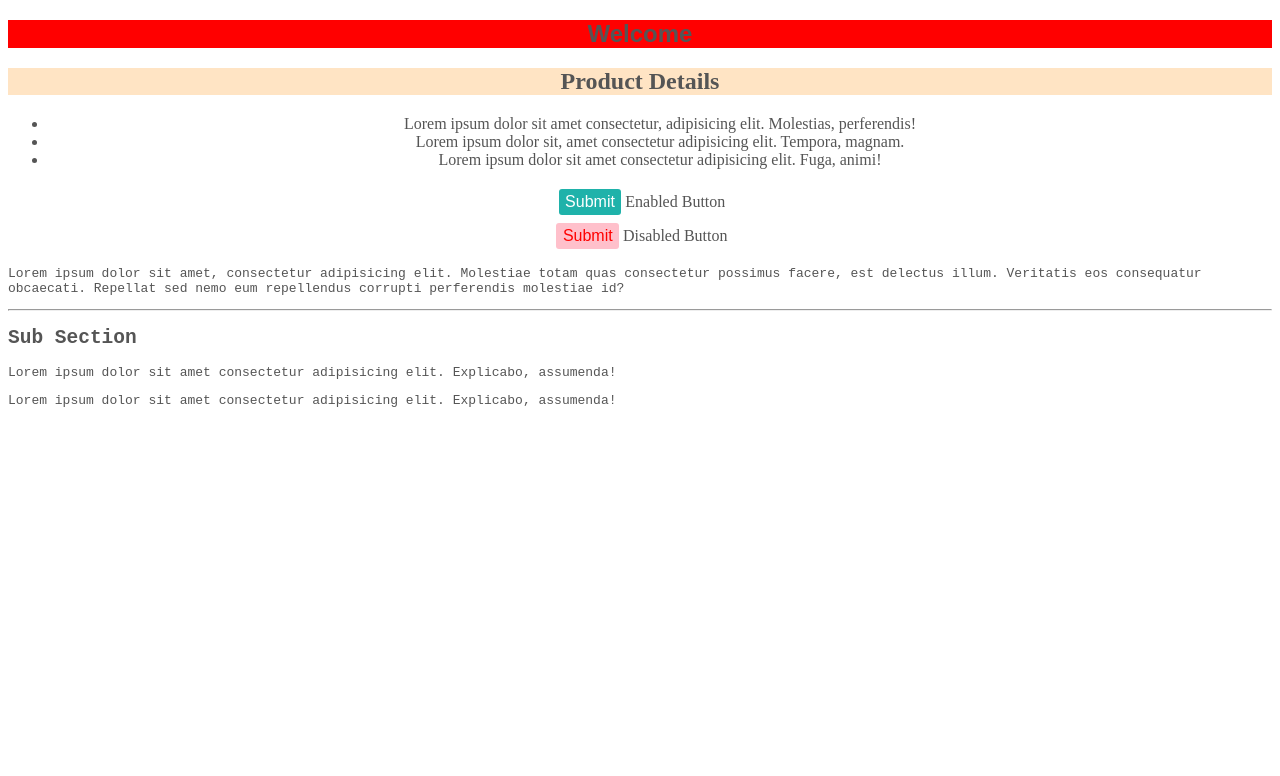
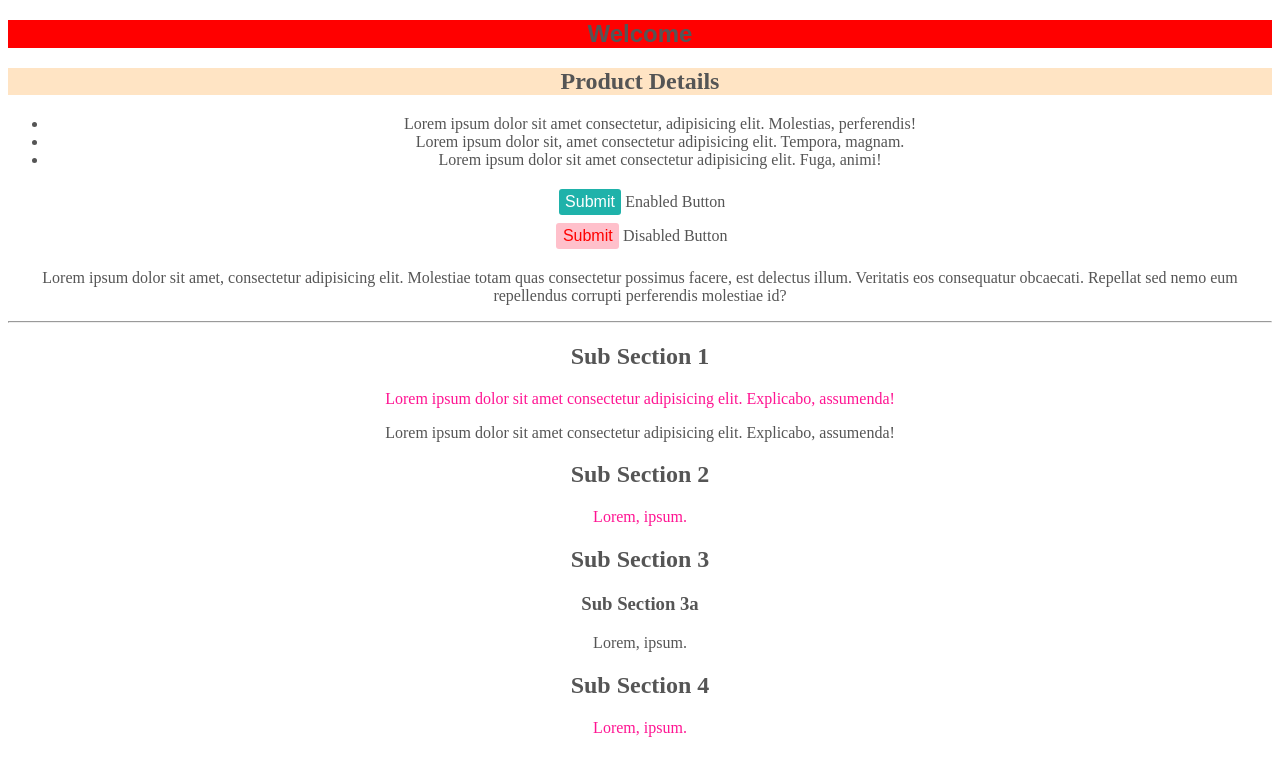
Before and after one commit to robertocannella/css, a plain HTML site: page index.html in a window 1280 px wide. Drawn offline with Linux system fonts and the light colour scheme.

Commit message:
adjacent sibling

```diff
--- a/index.html
+++ b/index.html
@@ -37,9 +37,19 @@
 
     <hr>
     <div>
-        <h2>Sub Section</h2>
+        <h2>Sub Section 1 </h2>
         <p>Lorem ipsum dolor sit amet consectetur adipisicing elit. Explicabo, assumenda!</p>
         <p>Lorem ipsum dolor sit amet consectetur adipisicing elit. Explicabo, assumenda!</p>
+    </div>
+
+    <div>
+        <h2>Sub Section 2 </h2>
+        <p>Lorem, ipsum.</p>
+        <h2>Sub Section 3 </h2>
+        <h3>Sub Section 3a </h3>
+        <p>Lorem, ipsum.</p>
+        <h2>Sub Section 4</h2>
+        <p>Lorem, ipsum.</p>
     </div>
 </body>
 
--- a/main.css
+++ b/main.css
@@ -39,9 +39,16 @@ button {
 }
 
 /* grouping selector */
-
-p,
-h2 {
+p h2 {
     text-align: left;
     font-family: monospace;
 }
+
+/* adjacent sibling
+    applies to:
+    -elements sharing the same parent
+    -second element coming  immediately after first element
+*/
+h2+p {
+    color: #ff1492
+}
```
